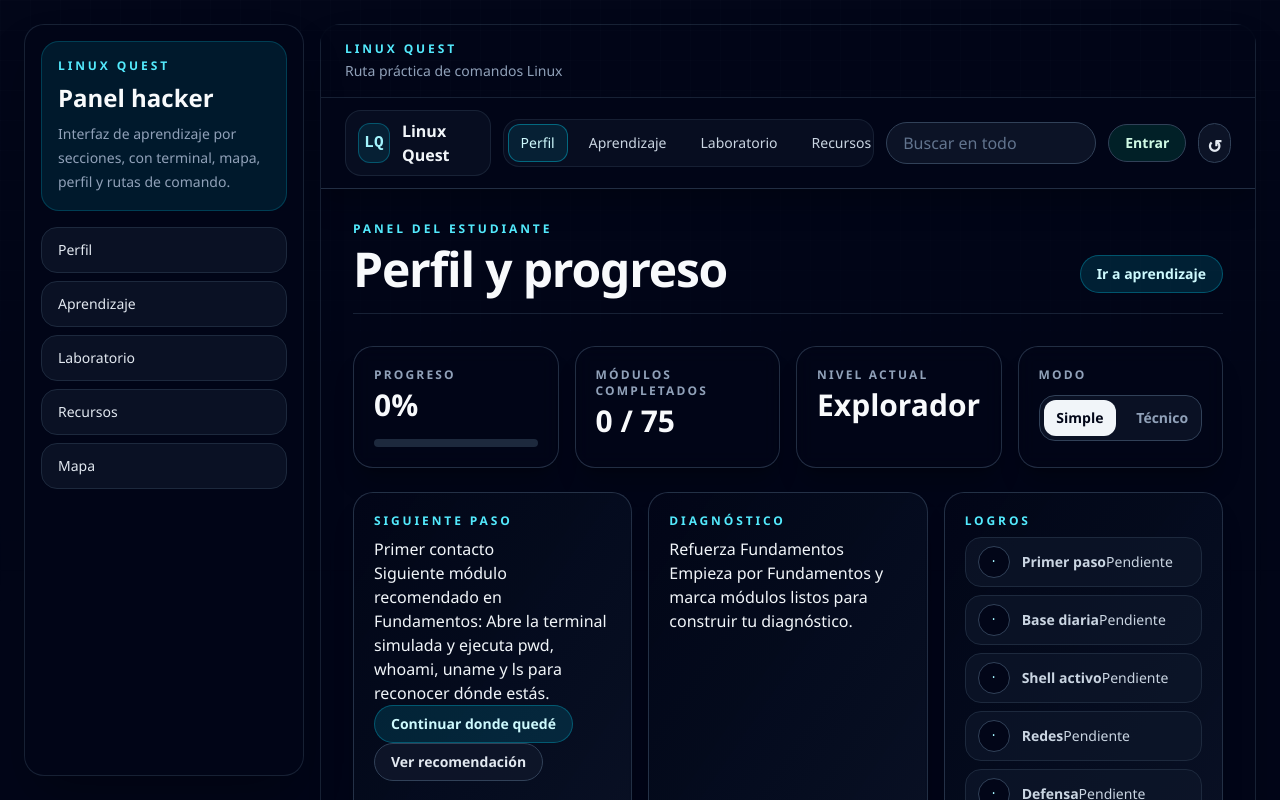
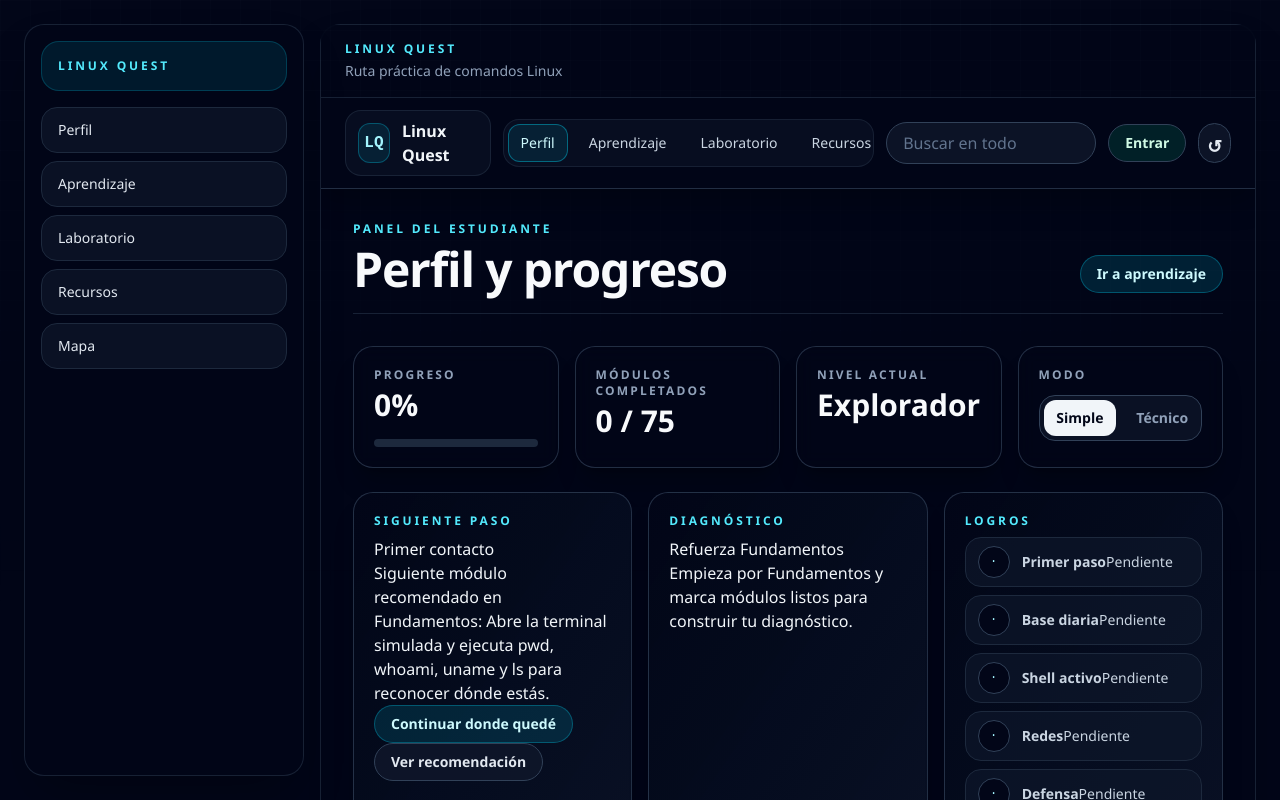
Before and after one commit to sagdev3/aprendelinux, a Next.js app: page / in a window 1280 px wide. Shown: the top 800 px of the page. Built offline with nearby package versions, Linux system fonts and the light colour scheme; no server answers.

Commit message:
chore: simplify sidebar brand card

```diff
--- a/app/page.jsx
+++ b/app/page.jsx
@@ -10,10 +10,6 @@ export default function Home() {
           <div className="flex h-full flex-col gap-4">
             <div className="rounded-[18px] border border-cyan-400/20 bg-cyan-400/10 p-4">
               <p className="text-xs font-semibold uppercase tracking-[0.24em] text-cyan-300">Linux Quest</p>
-              <h1 className="mt-2 text-2xl font-semibold text-slate-50">Panel hacker</h1>
-              <p className="mt-2 text-sm leading-6 text-slate-400">
-                Interfaz de aprendizaje por secciones, con terminal, mapa, perfil y rutas de comando.
-              </p>
             </div>
 
             <nav className="grid gap-2">
```
